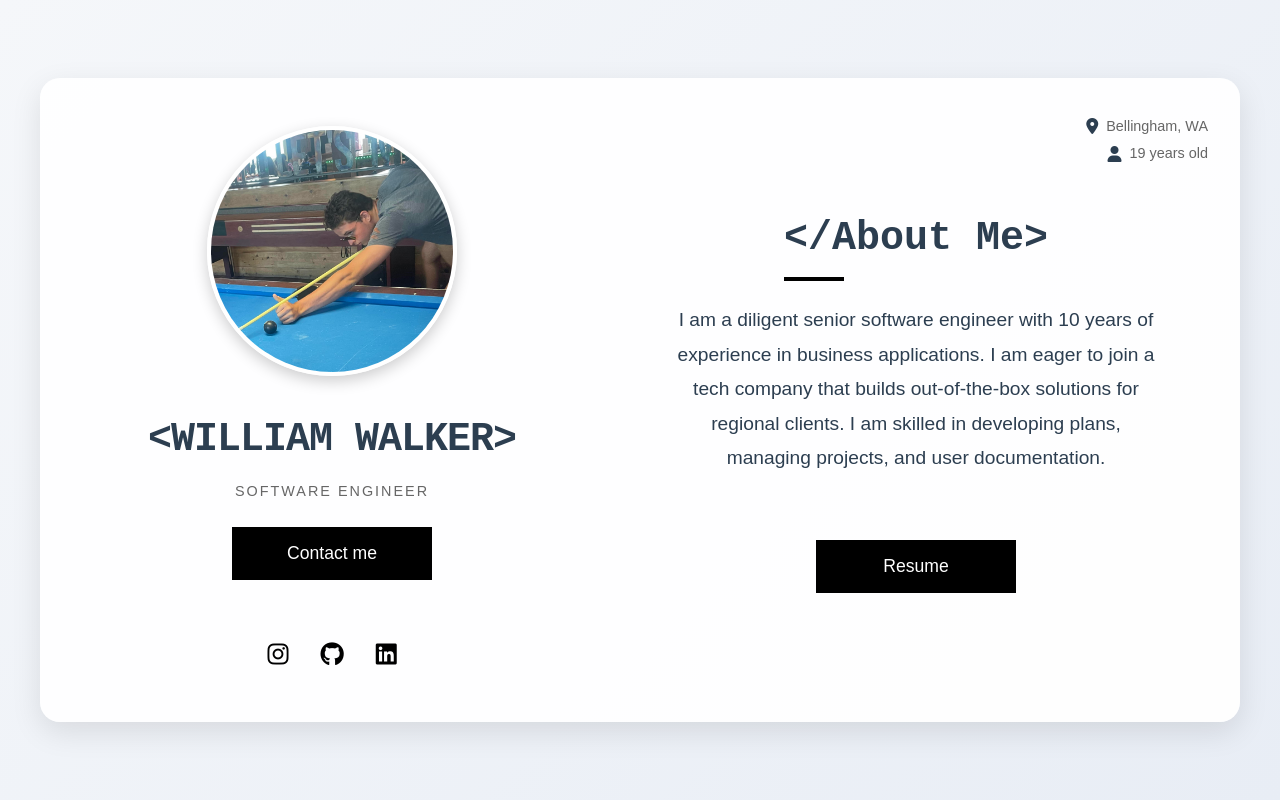
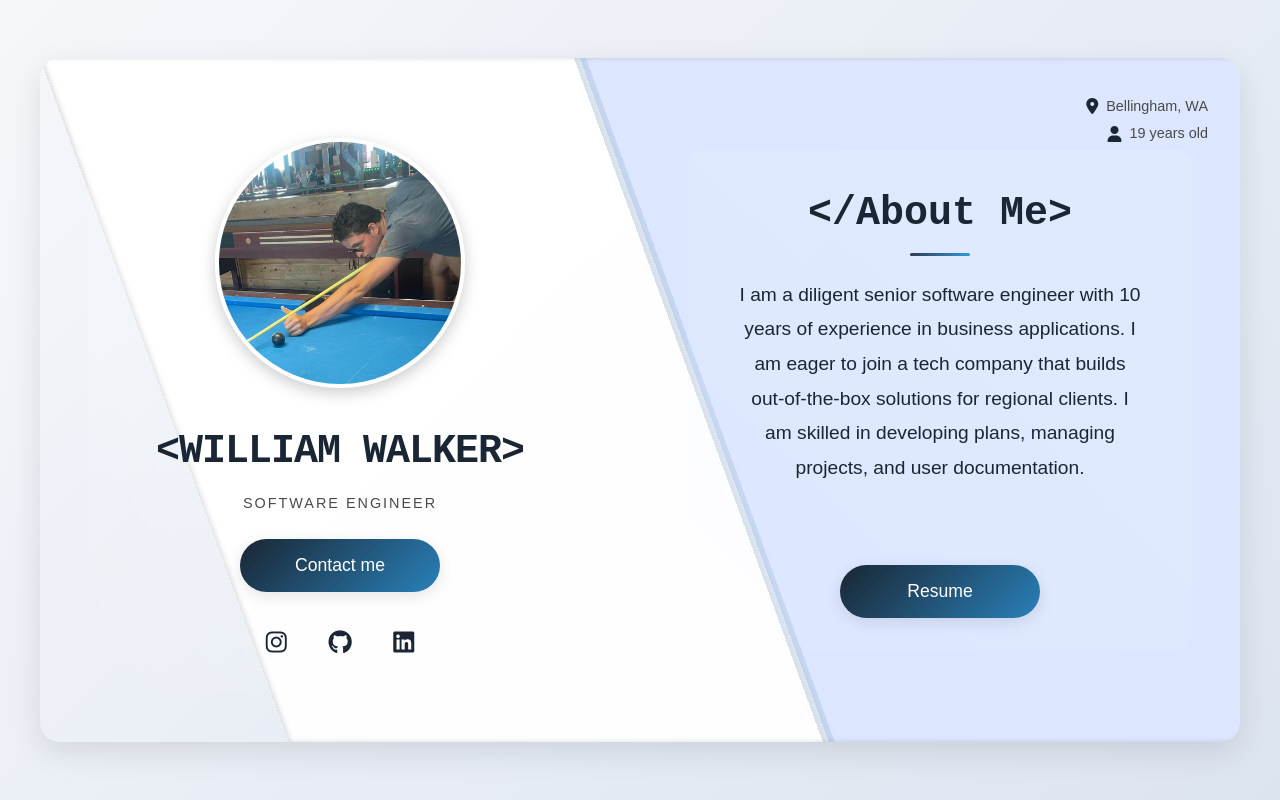
Before and after one commit to Willfwalker/Resume, a plain HTML site: page index.html in a window 1280 px wide. Drawn offline with Linux system fonts and the light colour scheme.

Commit message:
Updating css

```diff
--- a/styles.css
+++ b/styles.css
@@ -7,8 +7,8 @@
 body {
     font-family: 'Arial', sans-serif;
     line-height: 1.6;
-    background: linear-gradient(135deg, #f5f7fa 0%, #e8edf5 100%);
-    color: #2c3e50;
+    background: linear-gradient(135deg, #f5f7fa 0%, #dce4f0 100%);
+    color: #1a2633;
 }
 
 .container {
@@ -22,20 +22,58 @@ body {
 .content-wrapper {
     position: relative;
     display: flex;
-    gap: 4rem;
+    gap: 6rem;
     max-width: 1200px;
     width: 100%;
     margin: 0 auto;
     align-items: center;
-    background: rgba(255, 255, 255, 0.95);
+    background: transparent;
     border-radius: 20px;
     box-shadow: 0 10px 30px rgba(0,0,0,0.1);
     padding: 3rem;
+    overflow: hidden;
+}
+
+.content-wrapper::before,
+.content-wrapper::after {
+    content: '';
+    position: absolute;
+    top: 0;
+    left: 0;
+    width: 100%;
+    height: 100%;
+    z-index: -1;
+}
+
+.content-wrapper::before {
+    background: linear-gradient(to right,
+        rgba(255, 255, 255, 0.97) 45%,
+        rgba(220, 230, 255, 0.97) 45%
+    );
+    transform: skewX(20deg);
+    transform-origin: top;
+    box-shadow: inset 2px 0 5px rgba(0,0,0,0.15);
+}
+
+.content-wrapper::after {
+    background: linear-gradient(to right,
+        transparent 44.5%,
+        rgba(50, 100, 150, 0.2) 44.5%,
+        rgba(50, 100, 150, 0.12) 45.5%,
+        transparent 45.5%
+    );
+    transform: skewX(20deg);
+    transform-origin: top;
 }
 
 .left-section {
     flex: 1;
     text-align: center;
+    position: relative;
+    z-index: 1;
+    background: linear-gradient(-135deg, rgba(255, 255, 255, 0.4), transparent);
+    padding: 2rem 3rem;
+    border-radius: 15px;
 }
 
 .right-section {
@@ -46,14 +84,18 @@ body {
     justify-content: center;
     max-width: 800px;
     margin: 0 auto;
-    padding: 2rem;
+    padding: 2rem 3rem;
+    position: relative;
+    z-index: 1;
+    background: linear-gradient(-135deg, rgba(230, 240, 255, 0.4), transparent);
+    border-radius: 15px;
 }
 
 .right-section h2 {
     font-size: 2.5rem;
     margin-bottom: 2rem;
     font-family: 'Courier New', monospace;
-    color: #2c3e50;
+    color: #1a2633;
     position: relative;
 }
 
@@ -61,10 +103,12 @@ body {
     content: '';
     position: absolute;
     bottom: -10px;
-    left: 0;
+    left: 50%;
+    transform: translateX(-50%);
     width: 60px;
-    height: 4px;
-    background: #000;
+    height: 3px;
+    background: linear-gradient(90deg, #2c3e50, #3498db);
+    border-radius: 2px;
 }
 
 .right-section p {
@@ -80,13 +124,18 @@ body {
     margin: 0 auto 2rem;
     overflow: hidden;
     border-radius: 50%;
-    border: 4px solid #fff;
-    box-shadow: 0 5px 15px rgba(0,0,0,0.2);
-    transition: transform 0.3s ease;
+    border: 4px solid rgba(255, 255, 255, 0.8);
+    box-shadow:
+        0 5px 15px rgba(0,0,0,0.2),
+        0 0 0 15px rgba(255, 255, 255, 0.1);
+    transition: all 0.4s cubic-bezier(0.175, 0.885, 0.32, 1.275);
 }
 
 .profile-image:hover {
-    transform: scale(1.05);
+    transform: scale(1.05) rotate(2deg);
+    box-shadow:
+        0 8px 20px rgba(0,0,0,0.3),
+        0 0 0 20px rgba(255, 255, 255, 0.15);
 }
 
 .profile-image img {
@@ -116,7 +165,7 @@ h1 {
 }
 
 .title {
-    color: #666;
+    color: #4a4a4a;
     margin-bottom: 1.5rem;
     font-weight: 500;
     text-transform: uppercase;
@@ -125,25 +174,50 @@ h1 {
 }
 
 .btn {
-    background-color: #000;
+    background: linear-gradient(135deg, #1a2633, #2980b9);
     color: white;
     padding: 1rem 3rem;
     border: none;
     cursor: pointer;
     font-size: 1.1rem;
-    min-width: 200px;
+    width: 200px;
     text-decoration: none;
     transition: all 0.3s ease;
+    border-radius: 50px;
+    box-shadow: 0 4px 15px rgba(0,0,0,0.1);
+    position: relative;
+    overflow: hidden;
+    display: inline-flex;
+    align-items: center;
+    justify-content: center;
 }
 
 .btn:hover {
-    background-color: #333;
     transform: translateY(-2px);
-    box-shadow: 0 4px 8px rgba(0,0,0,0.1);
+    box-shadow: 0 6px 20px rgba(0,0,0,0.15);
+}
+
+.btn::after {
+    content: '';
+    position: absolute;
+    top: 0;
+    left: -100%;
+    width: 100%;
+    height: 100%;
+    background: linear-gradient(90deg,
+        transparent,
+        rgba(255, 255, 255, 0.2),
+        transparent
+    );
+    transition: 0.5s;
+}
+
+.btn:hover::after {
+    left: 100%;
 }
 
 .email-btn {
-    margin-bottom: 1.5rem;
+    margin-bottom: 0;
 }
 
 .social-links {
@@ -154,15 +228,35 @@ h1 {
 }
 
 .social-links a {
-    color: #000;
+    color: #1a2633;
     font-size: 1.5rem;
-    margin: 0 0.5rem;
+    margin: 0 0.8rem;
     text-decoration: none;
-    transition: transform 0.3s ease;
+    transition: all 0.3s ease;
+    position: relative;
 }
 
 .social-links a:hover {
-    transform: scale(1.2);
+    transform: translateY(-3px) scale(1.1);
+    color: #2980b9;
+}
+
+.social-links a::after {
+    content: '';
+    position: absolute;
+    width: 100%;
+    height: 2px;
+    background: linear-gradient(90deg, #2c3e50, #3498db);
+    bottom: -5px;
+    left: 0;
+    transform: scaleX(0);
+    transition: transform 0.3s ease;
+    transform-origin: right;
+}
+
+.social-links a:hover::after {
+    transform: scaleX(1);
+    transform-origin: left;
 }
 
 .about-section h2 {
@@ -179,7 +273,9 @@ h1 {
 .button-group {
     display: flex;
     justify-content: center;
+    gap: 1.5rem;
     width: 100%;
+    margin-top: 1rem;
 }
 
 /* Responsive Design */
@@ -196,6 +292,7 @@ h1 {
 
     .button-group {
         flex-direction: column;
+        align-items: center;
         gap: 1rem;
     }
 
@@ -205,6 +302,11 @@ h1 {
 
     .right-section h2 {
         font-size: 2rem;
+    }
+
+    .btn {
+        width: 100%;
+        max-width: 200px;
     }
 }
 
@@ -274,10 +376,14 @@ h1 {
     align-items: center;
     justify-content: flex-end;
     gap: 0.5rem;
-    color: #666;
+    color: #4a4a4a;
 }
 
 .personal-info i {
-    color: #2c3e50;
+    color: #1a2633;
     font-size: 1rem;
 }
+
+.resume-btn {
+    margin: 0;
+}
```
